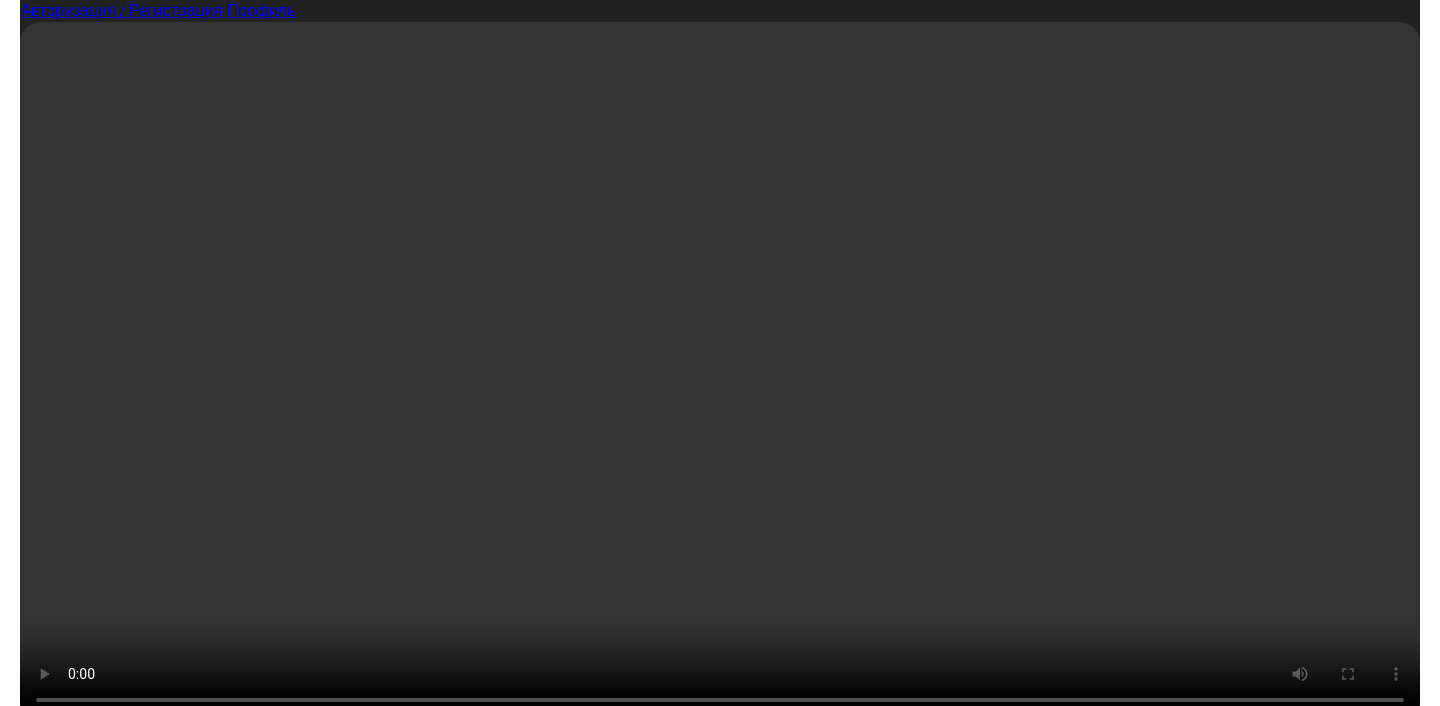
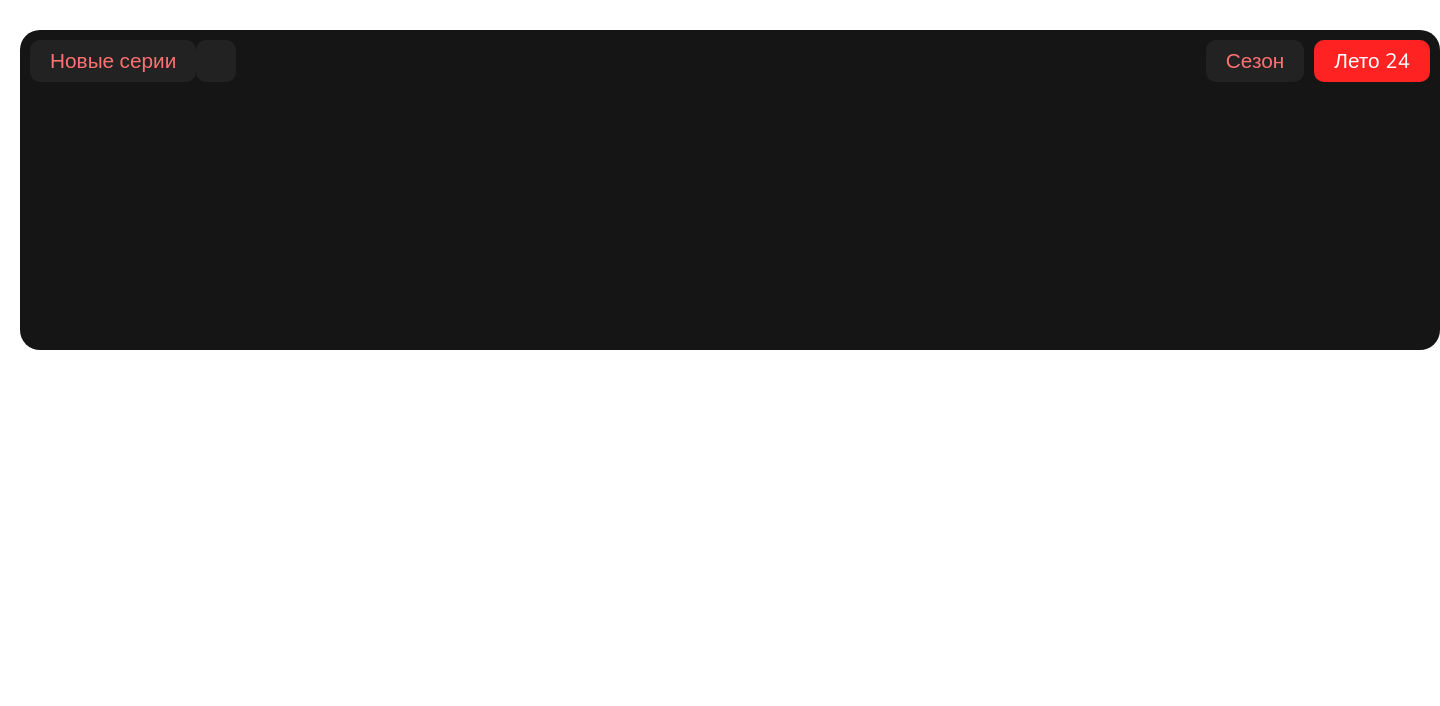
Before and after one commit to Kominonte/AniKo, a PHP site: template views/pages/home.php in a window 1440 px wide. Shown: the top 706 px of the page. After the commit the page ends 350 px from the top, so only its background shows below. Run offline with PHP 8.4, Linux system fonts and the light colour scheme; the template is opened without the code that fills it, so the values that code supplies are empty; grey boxes are pictures that could not be loaded.

Commit message:
25.08.2024

```diff
--- a/assets/css/home.css
+++ b/assets/css/home.css
@@ -1,11 +1,3 @@
-@import url('https://fonts.googleapis.com/css2?family=Nunito:ital,wght@0,200..1000;1,200..1000&display=swap');
-
-:root {
-	--main-color: #FF5656;
-	--main-color-ligt: #ff8686;
-	--background: #212121;
-	--box-color: #292929;
-}
 
 body {
 	font-family: "Nunito", sans-serif;
@@ -20,17 +12,72 @@ body {
 	pointer-events: none;
 }
 
-#main {
+#wrapper {
 	position: relative;
 	margin: 0 auto;
+	padding: 30px 0px 0px 0px;
 	width: 1400px;
-	height: 1000px;
-	background-color: var(--background);
-	color: var(--main-color);
-	z-index: 10;
+	z-index: 0;
 }
 
 #video {
 	width: 1400px;
 	border-radius: 20px;
 }
+
+#updates-box {
+	width: 100%;
+	height: 300px;
+	margin: 0px 0px 0px 0px;
+	padding: 10px;
+	border-radius: 20px;
+	background-color: var(--background);
+}
+
+#updates-info-top {
+	width: 100%;
+}
+
+.updates-info-label {
+	display: inline-block;
+	float: left;
+	width: auto;
+	padding: 7px 20px;
+	border-radius: 10px;
+	background-color: var(--box-color);
+	color: var(--text-main-color);
+	font-size: 1.3rem;
+}
+
+#updates-info-empty {
+	display: inline-block;
+	width: auto;
+	padding: 21px 20px;
+	border-radius: 10px;
+	background-color: var(--box-color);
+	color: var(--text-main-color);
+	font-size: 1.3rem;
+}
+
+#updates-info-season {
+	display: inline-block;
+	float: right;
+	width: auto;
+	padding: 7px 20px;
+	border-radius: 10px;
+	background-color: rgb(255, 34, 34);
+	color: white;
+	font-size: 1.3rem;
+}
+
+#updates-info-season-label{
+	display: inline-block;
+	float: right;
+	width: auto;
+	margin-right: 10px;
+	padding: 7px 20px;
+	border-radius: 10px;
+	background-color: var(--box-color);
+	color: var(--text-main-color);
+	font-size: 1.3rem;
+}
--- a/assets/css/login.css
+++ b/assets/css/login.css
@@ -53,6 +53,7 @@ body {
 	bottom: 0;
 	left: 60px;
 	width: 300px;
+	pointer-events: none;
 }
 
 /*Блок авторизации*/
--- a/assets/css/menu.css
+++ b/assets/css/menu.css
@@ -1,12 +1,3 @@
-@import url('https://fonts.googleapis.com/css2?family=Nunito:ital,wght@0,200..1000;1,200..1000&display=swap');
-
-:root {
-	--main-color: #FF5656;
-	--main-color-ligt: #ff8686;
-	--background: #212121;
-	--box-color: #292929;
-}
-
 body {
 	font-family: "Nunito", sans-serif;
 	margin: 0;
--- /dev/null
+++ b/assets/css/root.css
@@ -0,0 +1,18 @@
+@import url('https://fonts.googleapis.com/css2?family=Nunito:ital,wght@0,200..1000;1,200..1000&display=swap');
+
+:root {
+	--main-color: #FF7171;
+	--main-color-dark: #9d3c3c;
+
+	--text-main-color: #FF7171;
+	--text-main-color-light: #FFE7E7;
+    --text-main-color-dark: #292929;
+
+	--background: #151515;
+	--box-color: #222222;
+
+    --btn-main-color: #FF7171;
+	--btn-main-color-emphasize: #ffabab;
+
+	--error: #ff5757;
+}
--- a/thanks.txt
+++ b/thanks.txt
@@ -1,5 +1,7 @@
 <div> Автор иконок: <a href="https://www.flaticon.com/ru/authors/fingerprint-designs" title="Fingerprint Designs"> Fingerprint Designs </a> from <a href="https://www.flaticon.com/ru/" title="Flaticon">www.flaticon.com'</a></div>
+
+<div> Автор иконок: <a href="" title="Ferdinand"> Ferdinand </a> from <a href="https://www.flaticon.com/ru/" title="Flaticon">www.flaticon.com'</a></div>
 
 <div> Автор иконок: <a href="https://www.flaticon.com/ru/authors/inkubators" title="inkubators"> inkubators </a> from <a href="https://www.flaticon.com/ru/" title="Flaticon">www.flaticon.com'</a></div>
 
-<div> Автор иконок: <a href="https://www.flaticon.com/ru/authors/inkubators" title="inkubators"> inkubators </a> from <a href="https://www.flaticon.com/ru/" title="Flaticon">www.flaticon.com'</a></div>
+<div> Автор иконок: <a href="https://www.flaticon.com/ru/authors/pixel-perfect" title="Pixel perfect"> Pixel perfect </a> from <a href="https://www.flaticon.com/ru/" title="Flaticon">www.flaticon.com'</a></div>
--- a/views/pages/home.php
+++ b/views/pages/home.php
@@ -1,5 +1,27 @@
 <?php
 use App\services\Component;
+
+    // // Пример использования cURL для отправки HTTP-запроса
+
+    // // Инициализация cURL-сессии
+    // $ch = curl_init();
+
+    // // Установка параметров запроса
+    // curl_setopt($ch, CURLOPT_URL, 'https://anilibria.top/api/v1/anime/releases/latest?limit=8');
+    // curl_setopt($ch, CURLOPT_RETURNTRANSFER, 1);
+
+    // // Выполнение запроса и получение результата
+    // $response = json_decode(curl_exec($ch));
+
+    // // Проверка наличия ошибок
+    // if (curl_errno($ch)) {
+    //     echo 'Ошибка cURL: ' . curl_error($ch);
+    // }
+
+    // // Завершение сессии cURL
+    // curl_close($ch);
+
+    // // Обработка полученного результата
 
 ?>
 
@@ -9,6 +31,7 @@ use App\services\Component;
 	<meta charset="UTF-8">
 	<meta name="viewport" content="width=device-width, initial-scale=1.0">
 	<link rel="icon" type="image/x-icon" href="../assets/icon/aniko-nofon.png">
+	<link rel="stylesheet" href="../assets/css/root.css">
 	<link rel="stylesheet" href="../assets/css/menu.css">
 	<link rel="stylesheet" href="../assets/css/home.css">
 	<title>AniKo</title>
@@ -18,16 +41,23 @@ use App\services\Component;
 
 	<?php Component::part('menu') ?> <!-- Меню -->
 
-	<div id="main">
-		<a href="/login" class="go-home-btn">Авторизация / Регистрация</a>
-		<a href="/user" class="go-home-btn">Профиль</a>
+	<div id="wrapper">
+		<div id="updates-box">
+			<div id="updates-info-top">
+				<span class="updates-info-label">Новые серии</span>
+				<div id="updates-info-empty"></div>
+				<span id="updates-info-season">Лето 24</span>
+				<span id="updates-info-season-label">Сезон</span>
 
-		<script src="https://cdn.jsdelivr.net/npm/hls.js@latest"></script>
+			</div>
+
+		</div>
+
+		<!-- <script src="https://cdn.jsdelivr.net/npm/hls.js@latest"></script>
 		<video id="video" controls></video>
 		<button class="but-link" data-video="https://cache.libria.fun/videos/media/ts/9723/5/1080/9fad0659a7c8ee9695907bfddad12564.m3u8?isWithAds=1&countryIso=UA&isAuthorized=0"><img src="resources/image/btn.png"/></button>
-  		<button class="but-link" data-video="https://cache.libria.fun/videos/media/ts/9723/3/1080/4f81332229588a5150be26c377f979a1.m3u8?isWithAds=1&countryIso=UA&isAuthorized=0"><img src="resources/image/btn.png"/></button>
-		<script>
-
+  		<button class="but-link" data-video="https://cache.libria.fun/videos/media/ts/9723/3/1080/4f81332229588a5150be26c377f979a1.m3u8?isWithAds=1&countryIso=UA&isAuthorized=0"><img src="resources/image/btn.png"/></button> -->
+		<!-- <script>
 		var els__butLink = document.querySelectorAll('.but-link'),
     		el__player = document.querySelector('#video');
 
@@ -55,7 +85,7 @@ use App\services\Component;
 			  });
 			});
 
-		</script>
+		</script> -->
 	</div>
 
 	<script type="text/javascript" src="../libs/jquery-3.7.1.min.js"></script>
--- a/views/pages/login.php
+++ b/views/pages/login.php
@@ -24,12 +24,12 @@
 				<span class="label-section">Авторизация</span>
 
 				<div class="entryarea">
-					<input class="input" type="text" name="email" required>
+					<input class="input log-field" id="log-email" type="text" name="email" required>
 					<div class="laballine">Почта</div>
 				</div>
 
 				<div class="entryarea">
-					<input class="input" type="password" name="password" required>
+					<input class="input log-field" id="log-password" type="password" name="password" required>
 					<div class="laballine">Пароль</div>
 				</div>
 
```
Also changed, not shown: other parts of assets/css/menu.css (+165 -4 lines), app/controllers/authorization.php (+28 -14 lines), assets/css/user.css (+1 -10 lines), views/components/menu.php (+30 -3 lines), assets/icon/color/catalog.png, assets/icon/color/enter.png (added), assets/icon/color/list.png, assets/icon/color/search.png, assets/icon/dark/enter.png (added), assets/icon/light/enter.png (added), uploads/avatar/noavatar.jpg (added), uploads/mini-background/no-mini-background.webp (added), vendor/authorization.js.
